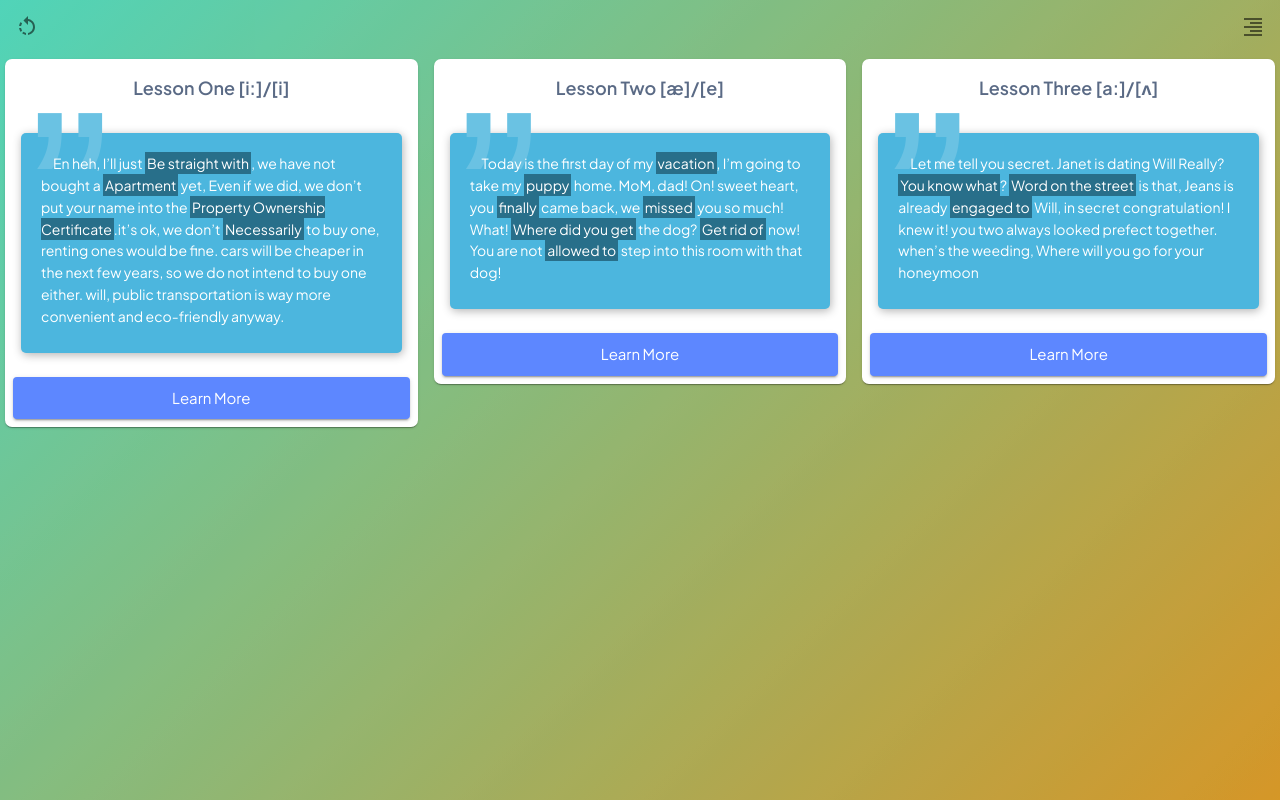
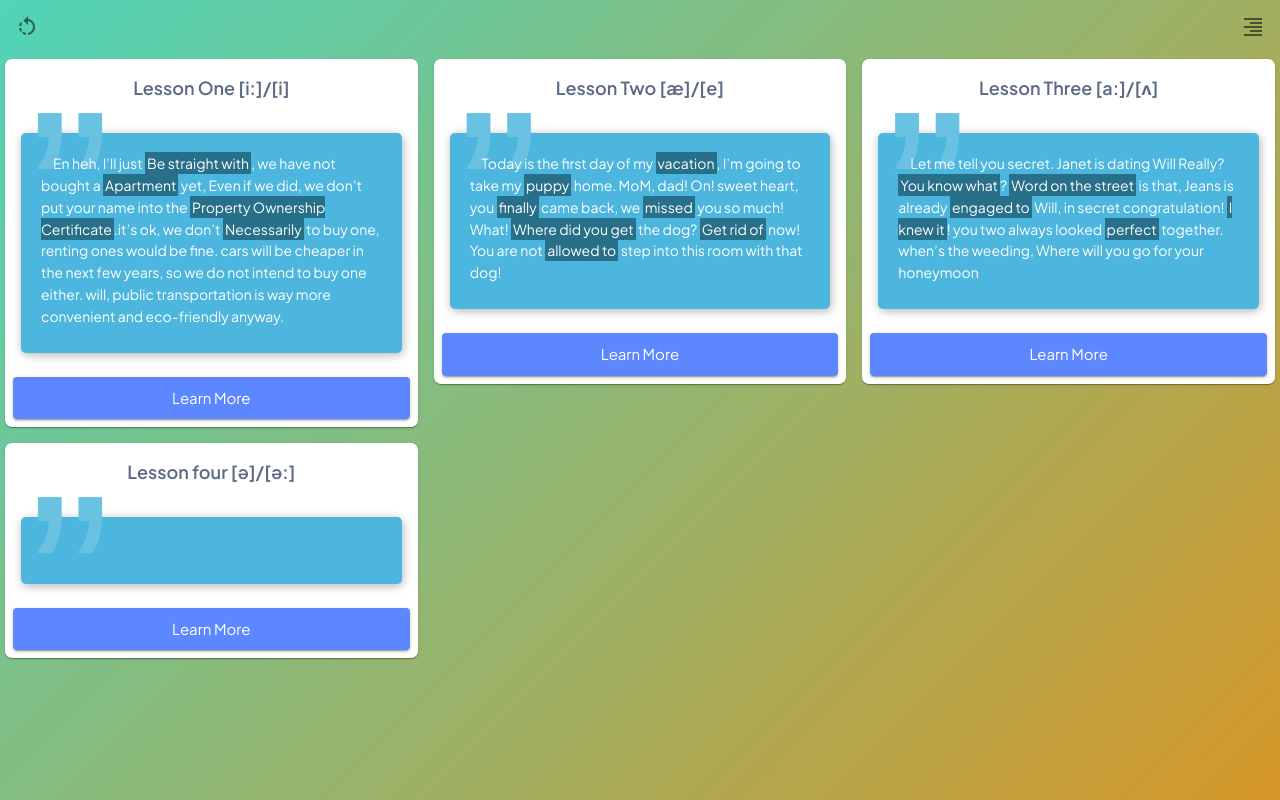
Before and after one commit to sarbia-offical/ELL, a Next.js app: page / in a window 1280 px wide. Built offline with nearby package versions, Linux system fonts and the light colour scheme.

Commit message:
feat: "update corpus"

```diff
--- a/src/app/(DashboardLayout)/course/page.tsx
+++ b/src/app/(DashboardLayout)/course/page.tsx
@@ -4,6 +4,7 @@ import { useEffect, useState } from "react";
 import { firstLesson } from "../../owner/firstLesson";
 import { secondLesson } from "../../owner/secondLesson";
 import { thirdLesson } from "../../owner/thirdLesson";
+import { fourthLesson } from "../../owner/fourthLesson";
 import { IWordInfo } from "@/app/owner/enum";
 import {
   Card,
@@ -43,7 +44,7 @@ const RenderPhraseListDialog = (props: IRenderPhraseList) => {
       <DialogTitle>Phrase</DialogTitle>
       <DialogContent>
         <List
-          sx={{ width: "100%", maxWidth: 360, bgcolor: "background.paper" }}
+          sx={{ width: "100%", bgcolor: "background.paper" }}
         >
           {props.detail.map((item: IPhraseItem, index: number) => (
             <ListItem
@@ -166,7 +167,7 @@ const renderWaterFallItem = (
 const Course = () => {
   const searchParams = useSearchParams();
   const id: number = (searchParams.get("id") as unknown as number) || 0;
-  const lessons = [firstLesson, secondLesson, thirdLesson];
+  const lessons = [firstLesson, secondLesson, thirdLesson, fourthLesson];
   const [isClose, setIsClose] = useState<boolean>(false);
   const [phrases, setPhrases] = useState<Array<IPhraseItem>>([]);
   const handleOpen = (phraseList: Array<IPhraseItem>) => {
--- a/src/app/(DashboardLayout)/page.tsx
+++ b/src/app/(DashboardLayout)/page.tsx
@@ -13,6 +13,7 @@ import { Grid } from "@mui/material";
 import { firstLesson } from "../owner/firstLesson";
 import { secondLesson } from "../owner/secondLesson";
 import { thirdLesson } from "../owner/thirdLesson";
+import { fourthLesson } from "../owner/fourthLesson";
 import { ILessonInfo } from "../owner/enum";
 import { useEffect, useState } from "react";
 import { useRouter } from "next/navigation";
@@ -22,6 +23,7 @@ const Dashboard = () => {
     firstLesson,
     secondLesson,
     thirdLesson,
+    fourthLesson
   ]);
   return (
     <div className={styles["page-container"]}>
--- /dev/null
+++ b/src/app/owner/fourthLesson.ts
@@ -0,0 +1,163 @@
+/*
+ * @Description:
+ * @version:
+ * @Author: zouwenqin
+ * @Date: 2024-08-11 00:12:41
+ * @LastEditors: zouwenqin
+ * @LastEditTime: 2024-08-19 00:53:43
+ */
+import { IWordInfo, ILessonInfo, ISwaggy } from "./enum";
+export const wordList: Array<IWordInfo> = [
+  {
+    word: {
+      originalWord: "Banana",
+      phoneticSymbol: "/bəˈnænə/",
+      translate: ["n. 香蕉"],
+    },
+    phraseList: [
+      {
+        originText: "Eat more bananas for helping your health",
+        translate: "多吃香蕉以帮助你的健康，for后面接名词或动名词(ing)，而不是动词原形",
+      },
+      {
+        originText: "Eat more bananas to help your health",
+        translate: "多吃香蕉有助于你的健康"
+      }
+    ],
+  },
+  {
+    word: {
+      originalWord: "Go bananas/Went bananas",
+      phoneticSymbol: "/ɡoʊ bəˈnænəz/",
+      translate: ["发疯/失去理智", "(俚语表达，想象一下猴子见到香蕉)"]
+    },
+    phraseList: [
+      {
+        originText: "Don't talk about math anymore, I will go bananas",
+        translate: "别和我谈数学，我要发疯了"
+      },
+      {
+        originText: "He went bananas when he saw the surprise party",
+        translate: "当他看到惊喜派对时，他激动的快疯了（went是go的过去时）"
+      }
+    ]
+  },
+  {
+    word: {
+      originalWord: "Yesterday",
+      phoneticSymbol: "/ˈjestərdeɪ/",
+      translate: ["n.昨天/过去/往昔", "adv.	昨天/近来"]
+    },
+    phraseList: [
+      {
+        originText: "Yesterday, All my troubles seemed so far away",
+        translate: "昨天，我所有的烦恼似乎都那么遥远。(tips: 来自The Beatles的 yesterday)"
+      },
+      {
+        originText: "Yesterday, Love was such an ease game to play",
+        translate: "昨天，爱曾经是如此简单的游戏"
+      },
+      {
+        originText: "It was nice and warm yesterday / Yesterday, It was nice and warm",
+        translate: "昨天很温暖，天气很好。/ 昨天，天气很好而且温暖。"
+      },
+      {
+        originText: "Yesterday, The letter was sent",
+        translate: "昨天，信被寄走了。 (sent是send的过去时和过去分词)"
+      }
+    ]
+  },
+  {
+    word: {
+      originalWord: "Today",
+      phoneticSymbol: "/tə'deɪ/",
+      translate: ["n. 今天"]
+    },
+    phraseList: [
+      {
+        originText: "How are you today.",
+        translate: "你今天感觉如何。"
+      },
+      {
+        originText: "Today, we will go to the park.",
+        translate: "今天，我们要去公园。"
+      },
+      {
+        originText: "we are going to the park today.",
+        translate: "我们今天要去公园。"
+      },
+      {
+        originText: "I have a meeting today.",
+        translate: "我今天有一个会议。"
+      },
+      {
+        originText: "We will visit the museum today.",
+        translate: "我们今天将去参观博物馆。"
+      },
+      {
+        originText: "Today, we are visiting the museum.",
+        translate: "今天，我们要去参观博物馆。（are后面的动词或其他形式的动词be, 加ing形成现在进行时）"
+      }
+    ]
+  },
+  {
+    word: {
+      originalWord: "Tomorrow",
+      phoneticSymbol: "/təˈmɒrəʊ/",
+      translate: ["n. 明天/明日/将来"]
+    },
+    phraseList: [
+      {
+        originText: "Tomorrow incense",
+        translate: "明日香（大雾）"
+      },
+      {
+        originText: "See you tomorrow",
+        translate: "明天见"
+      },
+      {
+        originText: "I am having dinner with Rachel tomorrow night",
+        translate: "我明晚要和瑞秋一起吃晚餐。(having dinner 固定搭配 吃晚餐)"
+      },
+      {
+        originText: "Tomorrow is friday",
+        translate: "明天是周五"
+      }
+    ]
+  },
+  {
+    word: {
+      originalWord: "Arrive",
+      phoneticSymbol: "/ə'raɪv/",
+      translate: ["v. 到达"]
+    },
+    phraseList: [
+      {
+        originText: "My package has arrived",
+        translate: "我的包裹到了"
+      },
+      {
+        originText: "They had left before i arrived",
+        translate: "他们在我到达之前离开了（Left 是动词 leave 的过去式和过去分词形式）"
+      },
+      {
+        originText: "By the time we arrived, she had left",
+        translate: "我们到达时，她已经离开了"
+      },
+      {
+        originText: "She had left the party before we arrived",
+        translate: "我们到达之前，她已经离开了聚会"
+      }
+    ]
+  }
+];
+export const swaggyList: Array<IWordInfo> = [];
+export const fourthLesson: ILessonInfo = {
+  title: "Lesson four [ə]/[ə:]",
+  swaggy: {
+    originText:
+      "",
+    points: [],
+  },
+  wordList: [wordList, swaggyList],
+};
--- a/src/app/owner/thirdLesson.ts
+++ b/src/app/owner/thirdLesson.ts
@@ -4,7 +4,7 @@
  * @Author: zouwenqin
  * @Date: 2024-08-11 00:12:41
  * @LastEditors: zouwenqin
- * @LastEditTime: 2024-08-11 21:27:31
+ * @LastEditTime: 2024-08-19 00:20:49
  */
 import { IWordInfo, ILessonInfo, ISwaggy } from "./enum";
 export const wordList: Array<IWordInfo> = [
@@ -277,7 +277,7 @@ export const swaggyList: Array<IWordInfo> = [
   },
   {
     word: {
-      originalWord: "Word on the",
+      originalWord: "Word on the street",
       phoneticSymbol: "",
       translate: ["坊间谣言/据说"],
     },
@@ -310,12 +310,46 @@ export const swaggyList: Array<IWordInfo> = [
       },
     ],
   },
+  {
+    word: {
+      originalWord: "I knew it",
+      phoneticSymbol: "/aɪ njuː ɪt/",
+      translate: ["我早就知道","我早看出来了"]
+    },
+    phraseList: [
+      {
+        originText: "After seeing the test results, tom smiled and said, 'I knew it, i studied so hard for this exam'",
+        translate: "在看到考试结果后，汤姆笑着说：我就知道！我为了这次考试花了很大的功夫"
+      },
+      {
+        originText: "It was her, I knew it！",
+        translate: "就是她，我就知道！"
+      }
+    ]
+  },
+  {
+    word: {
+      originalWord: "Perfect",
+      phoneticSymbol: "/ˈpɜ:fɪkt/",
+      translate: ["adj. 完美的；正确的 v 使完美", " (是强化形容词,没有程度上的区别,因此,一般不用very等词来修饰,也不用于比较等级。)"]
+    },
+    phraseList: [
+      {
+        originText: "It was perfect day for picnic, And we are about to set out",
+        translate: "这是野餐的好天气，我们即将出发"
+      },
+      {
+        originText: "He tried to perfect his english",
+        translate: "他试图让他英语完美"
+      }
+    ]
+  }
 ];
 export const thirdLesson: ILessonInfo = {
   title: "Lesson Three [a:]/[ʌ]",
   swaggy: {
     originText:
-      "Let me tell you secret. Janet is dating Will Really? [0]? [1] is that, Jeans is already [2] Will, in secret congratulation! I knew it! you two always looked prefect together. when’s the weeding, Where will you go for your honeymoon",
+      "Let me tell you secret. Janet is dating Will Really? [0]? [1] is that, Jeans is already [2] Will, in secret congratulation! [3]! you two always looked [4] together. when’s the weeding, Where will you go for your honeymoon",
     points: [
       {
         word: {
@@ -357,6 +391,40 @@ export const thirdLesson: ILessonInfo = {
           }
         ],
       },
+      {
+        word: {
+          originalWord: "I knew it",
+          phoneticSymbol: "/aɪ njuː ɪt/",
+          translate: ["我早就知道","我早看出来了"]
+        },
+        phraseList: [
+          {
+            originText: "After seeing the test results, tom smiled and said, 'I knew it, i studied so hard for this exam'",
+            translate: "在看到考试结果后，汤姆笑着说：我就知道！我为了这次考试花了很大的功夫"
+          },
+          {
+            originText: "It was her, I knew it！",
+            translate: "就是她，我就知道！"
+          }
+        ]
+      },
+      {
+        word: {
+          originalWord: "perfect",
+          phoneticSymbol: "/ˈpɜ:fɪkt/",
+          translate: ["adj. 完美的；正确的 v 使完美", " (是强化形容词,没有程度上的区别,因此,一般不用very等词来修饰,也不用于比较等级。)"]
+        },
+        phraseList: [
+          {
+            originText: "It was perfect day for picnic, And we are about to set out",
+            translate: "这是野餐的好天气，我们即将出发"
+          },
+          {
+            originText: "He tried to perfect his english",
+            translate: "他试图让他英语完美"
+          }
+        ]
+      }
     ],
   },
   wordList: [wordList, swaggyList],
```
